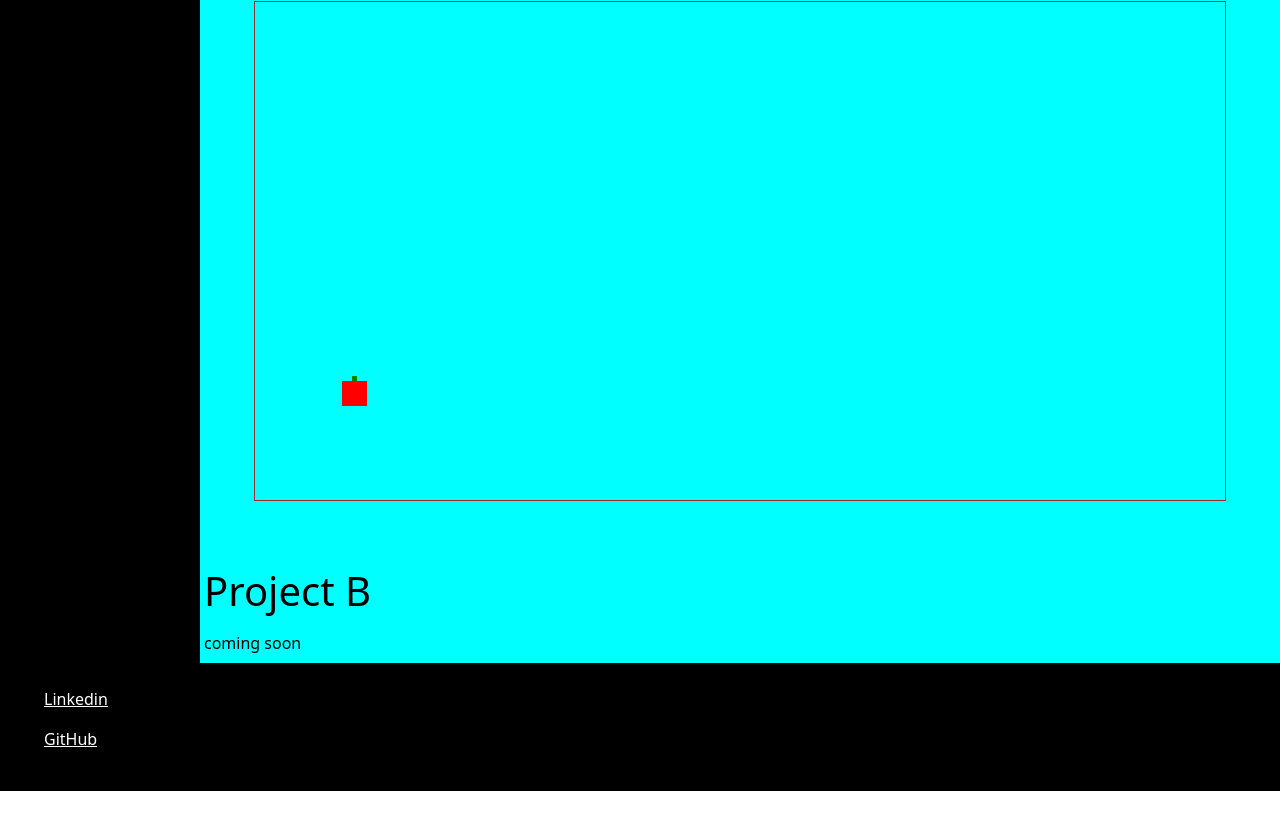
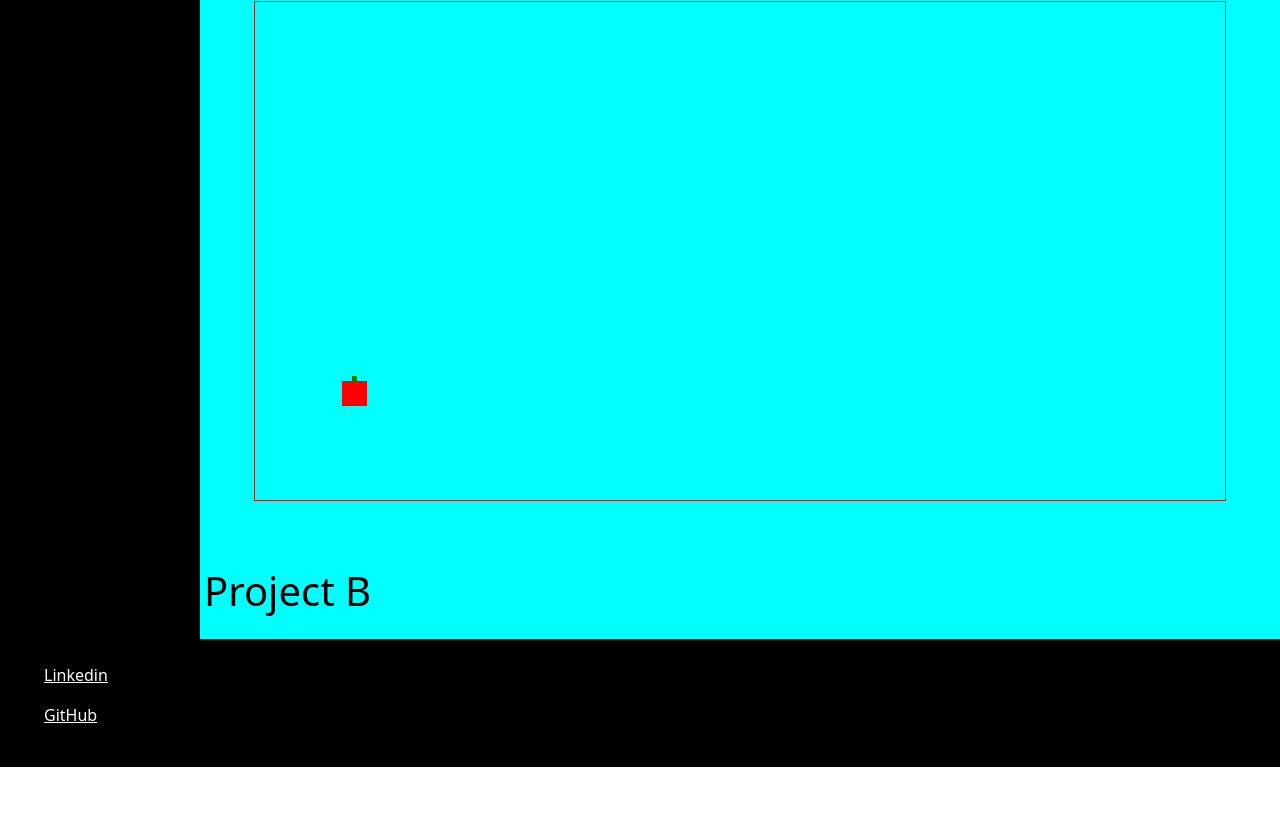
Before and after one commit to michael-svajhart/resume_fe, a React (Vite) app: page / in a window 1280 px wide. Shown: the part 5122-5951 px from the top of the page. Built offline with nearby package versions, Linux system fonts and the light colour scheme.

Commit message:
adding project sort foundation

```diff
--- a/package.json
+++ b/package.json
@@ -10,6 +10,7 @@
     "preview": "vite preview"
   },
   "dependencies": {
+    "axios": "^1.11.0",
     "bootstrap": "^5.3.7",
     "react": "^19.1.0",
     "react-bootstrap": "^2.10.10",
--- a/src/App.tsx
+++ b/src/App.tsx
@@ -10,7 +10,7 @@ import Education from "./sections/Education";
 import Experience from "./sections/Experience";
 import Skills from "./sections/Skills";
 import ProjectApple from "./sections/ProjectApple";
-import ProjectAPI from './sections/ProjectAPI';
+import ProjectSort from './sections/ProjectSort';
 //import Contact from "../components/resume/Contact";
  import ReactGA from "react-ga4";
 
@@ -59,7 +59,7 @@ function App() {
           <ProjectNav/>
           <div className="projects_container">
             <ProjectApple/>
-            <ProjectAPI/>
+            <ProjectSort/>
           </div>
         </div>
       </main>
--- a/src/sections/ProjectAPI.tsx
+++ /dev/null
@@ -1,19 +0,0 @@
-import React from "react"
-
-const ProjectAPI: React.FC = () => {
-
-    return (
-        <>
-            <section className="section" id="projectb">
-                <div className="container">
-                    <h1 className="title">Project B</h1>
-                    <span>coming soon</span>
-                </div>
-            </section>
-
-        </>
-    )
-};
-
-
-export default ProjectAPI;
--- /dev/null
+++ b/src/sections/ProjectSort.tsx
@@ -0,0 +1,38 @@
+import React, {useState} from "react"
+import axios from "axios";
+
+interface TSortFormData {
+    array: number[];
+    sortType: "bubbleSort" | "insertionSort" | "heapSort"  | "mergeSort"; //allowed sorty types
+}
+
+
+const ProjectSort: React.FC = () => {
+
+    const [formData, setFormData] = useState<TSortFormData>({
+        array: [3,1,5,2],
+        sortType: "bubbleSort"
+    })
+
+
+    const handleSort = () => {
+
+    }
+
+    return (
+        <>
+            <section className="section" id="projectb">
+                <div className="container">
+                    <h1 className="title">Project B</h1>
+                    <div>
+
+                    </div>
+                </div>
+            </section>
+
+        </>
+    )
+};
+
+
+export default ProjectSort;
```
Also changed, not shown: 1 other file (tests, documents, lock files or other folders).
